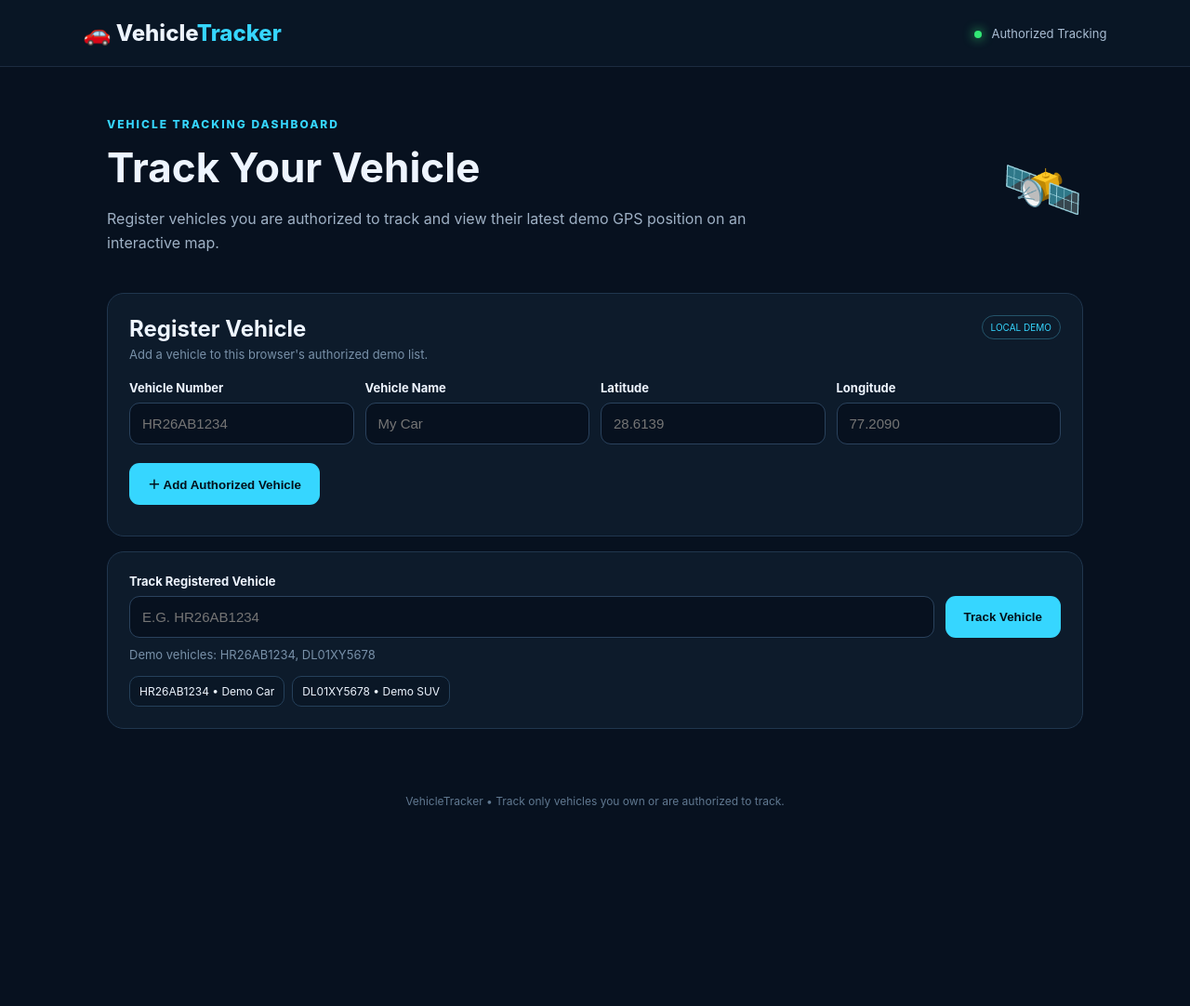
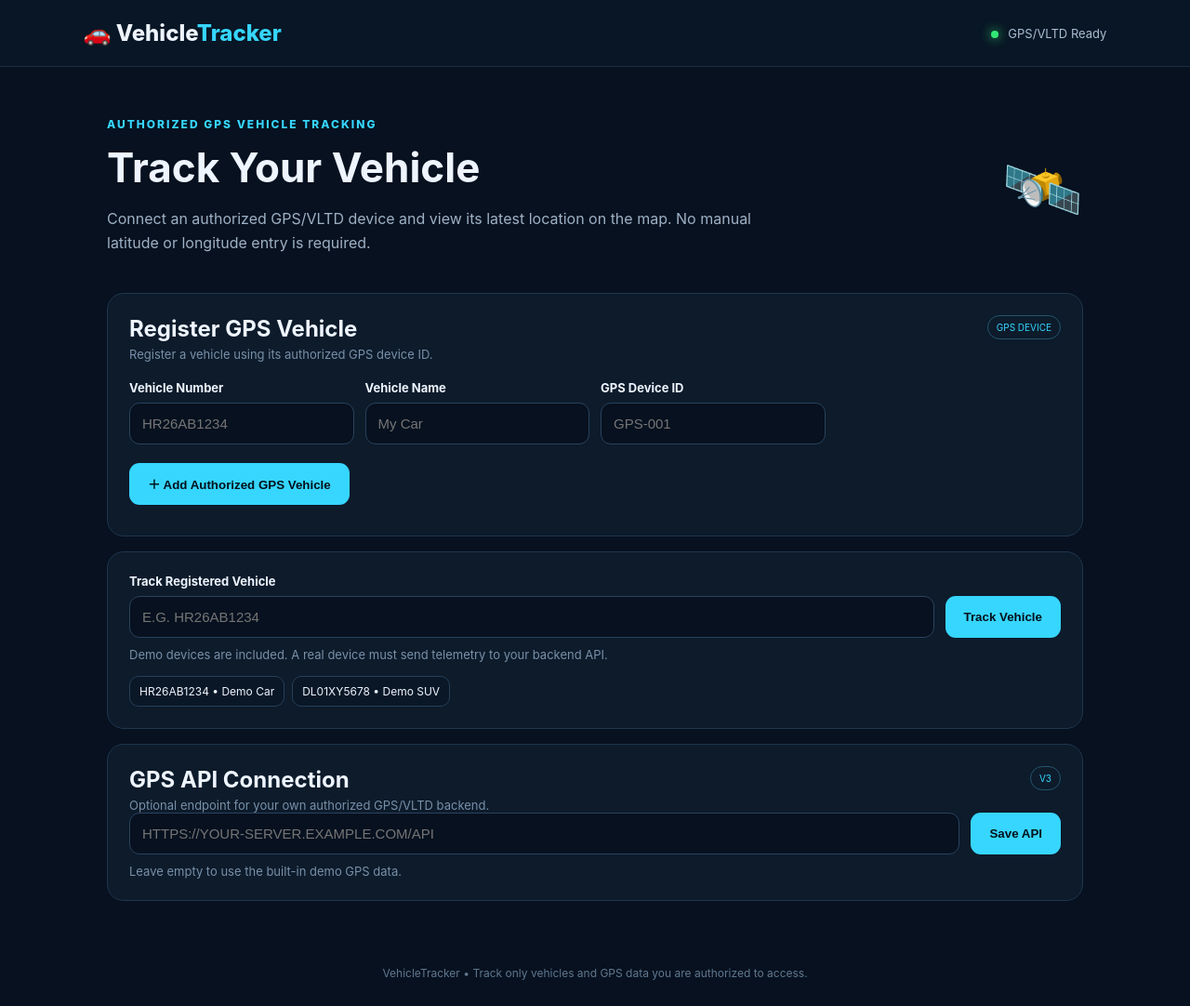
Before and after one commit to rudar6511-dot/-V1-Tracker, a plain HTML site: page index.html in a window 1280 px wide. Shown: the whole page at 93% size. Before the commit the page ends 897 px from the top, so only its background shows below. Drawn offline with nearby package versions, Linux system fonts and the light colour scheme.

Commit message:
Upgrade frontend to GPS/VLTD V3

```diff
--- a/index.html
+++ b/index.html
@@ -2,34 +2,44 @@
 <html lang="en">
 <head>
 <meta charset="UTF-8"><meta name="viewport" content="width=device-width,initial-scale=1.0">
-<title>Vehicle Tracker V2</title>
+<title>Vehicle Tracker V3</title>
 <link rel="stylesheet" href="https://unpkg.com/leaflet@1.9.4/dist/leaflet.css">
 <link rel="stylesheet" href="style.css">
 </head>
 <body>
-<header class="topbar"><div class="brand">🚗 Vehicle<span>Tracker</span></div><div class="status"><span class="dot"></span> Authorized Tracking</div></header>
+<header class="topbar"><div class="brand">🚗 Vehicle<span>Tracker</span></div><div class="status"><span class="dot"></span> GPS/VLTD Ready</div></header>
 <main class="container">
-<section class="hero"><div><p class="eyebrow">VEHICLE TRACKING DASHBOARD</p><h1>Track Your Vehicle</h1><p class="sub">Register vehicles you are authorized to track and view their latest demo GPS position on an interactive map.</p></div><div class="shield">🛰️</div></section>
+<section class="hero"><div><p class="eyebrow">AUTHORIZED GPS VEHICLE TRACKING</p><h1>Track Your Vehicle</h1><p class="sub">Connect an authorized GPS/VLTD device and view its latest location on the map. No manual latitude or longitude entry is required.</p></div><div class="shield">🛰️</div></section>
 
 <section class="panel">
-<div class="panel-head"><div><h2>Register Vehicle</h2><p>Add a vehicle to this browser's authorized demo list.</p></div><span class="tag">LOCAL DEMO</span></div>
-<div class="form-grid"><div><label for="regNo">Vehicle Number</label><input id="regNo" maxlength="12" placeholder="HR26AB1234"></div><div><label for="regName">Vehicle Name</label><input id="regName" maxlength="30" placeholder="My Car"></div><div><label for="regLat">Latitude</label><input id="regLat" type="number" step="any" placeholder="28.6139"></div><div><label for="regLng">Longitude</label><input id="regLng" type="number" step="any" placeholder="77.2090"></div></div>
-<button id="addBtn" class="primary">＋ Add Authorized Vehicle</button><p id="regMessage" class="message"></p>
+<div class="panel-head"><div><h2>Register GPS Vehicle</h2><p>Register a vehicle using its authorized GPS device ID.</p></div><span class="tag">GPS DEVICE</span></div>
+<div class="form-grid">
+<div><label for="regNo">Vehicle Number</label><input id="regNo" maxlength="12" placeholder="HR26AB1234"></div>
+<div><label for="regName">Vehicle Name</label><input id="regName" maxlength="30" placeholder="My Car"></div>
+<div><label for="regDevice">GPS Device ID</label><input id="regDevice" maxlength="40" placeholder="GPS-001"></div>
+</div>
+<button id="addBtn" class="primary">＋ Add Authorized GPS Vehicle</button><p id="regMessage" class="message"></p>
 </section>
 
 <section class="panel">
 <label for="vehicleNo">Track Registered Vehicle</label>
 <div class="search-row"><input id="vehicleNo" maxlength="12" placeholder="e.g. HR26AB1234" autocomplete="off"><button id="trackBtn" class="primary">Track Vehicle</button></div>
-<p class="hint">Demo vehicles: HR26AB1234, DL01XY5678</p><p id="message" class="message"></p>
+<p class="hint">Demo devices are included. A real device must send telemetry to your backend API.</p><p id="message" class="message"></p>
 <div id="vehicleList" class="vehicle-list"></div>
 </section>
 
+<section class="panel api-panel">
+<div class="panel-head"><div><h2>GPS API Connection</h2><p>Optional endpoint for your own authorized GPS/VLTD backend.</p></div><span class="tag">V3</span></div>
+<div class="search-row"><input id="apiUrl" placeholder="https://your-server.example.com/api" autocomplete="off"><button id="saveApiBtn" class="primary">Save API</button></div>
+<p id="apiMessage" class="hint">Leave empty to use the built-in demo GPS data.</p>
+</section>
+
 <section id="result" class="dashboard hidden">
-<div class="vehicle-card"><div class="vehicle-icon">🚙</div><div><span class="label">VEHICLE</span><h2 id="plate">—</h2><p id="vehicleName">—</p></div><span id="online" class="online">● DEMO GPS</span></div>
+<div class="vehicle-card"><div class="vehicle-icon">🚙</div><div><span class="label">VEHICLE</span><h2 id="plate">—</h2><p id="vehicleName">—</p><p id="deviceId" class="device-text">Device: —</p></div><span id="online" class="online">● GPS WAITING</span></div>
 <div class="info-grid"><div class="info"><span>📍 Latitude</span><strong id="lat">—</strong></div><div class="info"><span>📍 Longitude</span><strong id="lng">—</strong></div><div class="info"><span>🛰️ GPS Accuracy</span><strong id="accuracy">—</strong></div><div class="info"><span>🕐 Last Update</span><strong id="updated">—</strong></div></div>
-<div class="map-wrap"><div id="map"></div><p class="demo-note">The map is interactive. This V2 demo uses saved coordinates; live movement requires an authorized GPS/VLTD device and backend API.</p></div>
+<div class="map-wrap"><div id="map"></div><p class="demo-note">For real tracking, the authorized GPS/VLTD device must send its telemetry to your backend. This website reads that authorized data; a number plate alone cannot provide live location.</p></div>
 </section>
 </main>
-<footer>VehicleTracker • Track only vehicles you own or are authorized to track.</footer>
+<footer>VehicleTracker • Track only vehicles and GPS data you are authorized to access.</footer>
 <script src="https://unpkg.com/leaflet@1.9.4/dist/leaflet.js"></script><script src="script.js"></script>
 </body></html>
```
